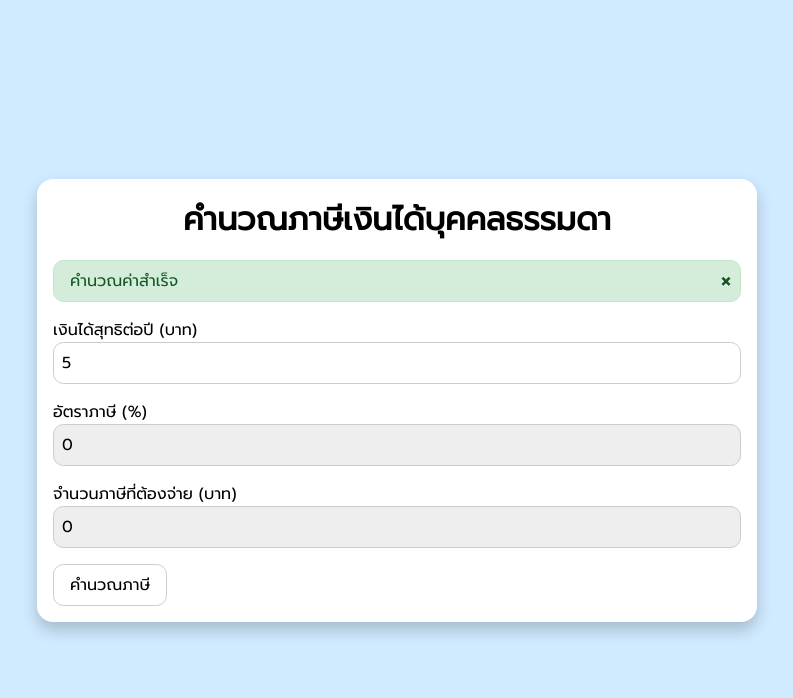
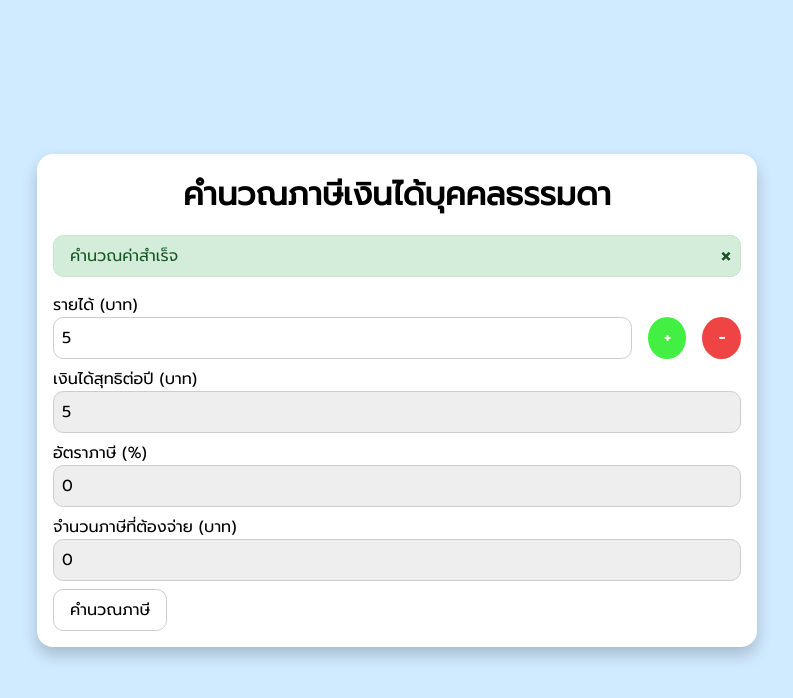
Before and after one commit to jamejunj/Intro-Mobile-Comp, a plain HTML site: page Week02/index.html in a window 1280 px wide. Both pictures are taken after typing "5" into the empty fields and a click on the button "คำนวณภาษี". Shown: the whole page, without its empty margins (243-1036 px from the left). Drawn offline with Linux system fonts and the light colour scheme.

Commit message:
commit using batch

```diff
--- a/Week02/index.html
+++ b/Week02/index.html
@@ -18,9 +18,11 @@
         </button>
     </div>
     <form>
+    <div class="income-container">
+    </div>
     <div class="form-group">
-        <label for="income">เงินได้สุทธิต่อปี (บาท)</label>
-        <input class="form-control" type="number" name="income" id="income">
+        <label for="total-income">เงินได้สุทธิต่อปี (บาท)</label>
+        <input class="form-control" type="number" name="total-income" id="total-income" readonly>
     </div>
     <div class="form-group">
         <label for="tax">อัตราภาษี (%)</label>
--- a/Week02/script.js
+++ b/Week02/script.js
@@ -1,8 +1,60 @@
 const form = document.querySelector('form');
-const income = document.querySelector('input[name=income]');
+const total_income = document.querySelector('input[name=total-income]');
 const rate = document.querySelector('input[name=tax]');
 const output = document.querySelector('input[name=output]');
 const alert_msg = document.querySelector('div.alert-text');
+const container = document.querySelector('.income-container')
+const income = [...document.querySelectorAll('input[name=income]')];
+// next index
+let i = 0;
+
+income.forEach(ic=>{
+    ic.addEventListener('change', calculateTotalIncome);
+})
+
+function template(i){
+    return `<label contenteditable>รายได้ (บาท)</label>
+        <div class="input-group">
+            <input class="form-control" type="number" name="income" id="income">
+            <button type="button" class="btn add-button" onclick="addIncome();">+</button>
+            <button type="button" class="btn remove-button" onclick="removeIncome(${i});">-</button>
+        </div>`
+}
+
+function addIncome(){
+    if ([...container.querySelectorAll('input[name=income]')].length >= 3) return;
+    const div = document.createElement('div')
+    div.className = 'income form-group'
+    div.dataset.index = i;
+    div.innerHTML = template(i);
+    div.querySelector('input[name=income]').addEventListener('change', calculateTotalIncome);
+    container.appendChild(div);
+    i+=1;
+}
+
+function removeIncome(index){
+    if (index){
+        let income = container.querySelector(`div.income[data-index="${index}"]`);
+        income.remove();
+    }
+}
+
+function calculateTotalIncome(){
+    let total = 0;
+    [...container.querySelectorAll('input[name=income]')].forEach(ic=>{
+        let incomeValue = Number(ic.value);
+        if (incomeValue < 0){
+            alert_msg.parentElement.className = 'alert alert-danger';
+            alert_msg.innerText = 'กรุณากรอกข้อมูลให้ถูกต้อง';
+            alert_msg.parentElement.removeAttribute('hidden')
+            ic.classList.add('error');
+            return;
+        }
+        ic.classList.remove('error');
+        total += incomeValue;
+    }),
+    total_income.value = total;
+}
 
 function getTexesRate(income){
     if (income <= 150000){
@@ -33,7 +85,7 @@ function getTexesRate(income){
 
 form.addEventListener('submit', (e)=>{
     e.preventDefault();
-    let incomeValue = Number(income.value);
+    let incomeValue = Number(total_income.value);
     if (incomeValue < 0){
         alert_msg.parentElement.className = 'alert alert-danger';
         alert_msg.innerText = 'กรุณากรอกข้อมูลให้ถูกต้อง';
@@ -48,3 +100,5 @@ form.addEventListener('submit', (e)=>{
     alert_msg.innerText = 'คำนวณค่าสำเร็จ';
     alert_msg.parentElement.removeAttribute('hidden')
 })
+
+addIncome();
--- a/Week02/style.css
+++ b/Week02/style.css
@@ -37,7 +37,7 @@ input, select, textarea, button {
 }
 
 .form-group {
-    margin-bottom: 1rem;
+    margin-bottom: 0.5rem;
 }
 
 .form-control {
@@ -51,6 +51,11 @@ input, select, textarea, button {
 .form-control:focus {
     border: 1px solid rgb(53, 134, 255);
     box-shadow: 0 0 0.1rem 0.1rem rgba(53, 134, 255, 0.25);
+}
+
+.form-control.error {
+    border: 1px solid rgb(255, 53, 53);
+    box-shadow: 0 0 0.1rem 0.1rem rgba(255, 53, 53, 0.25);
 }
 
 .form-control:read-only {
@@ -121,3 +126,42 @@ button.close {
     border: 0;
     -webkit-appearance: none;
 }
+
+a {
+    color:rgb(53, 134, 255);
+    text-decoration: none;
+}
+
+a:hover {
+    text-decoration: underline;
+}
+
+.input-group {
+    display: flex;
+}
+
+.remove-button {
+    border: none;
+    background-color: rgb(239,68,68);
+    color: white;
+    border-radius: 50%;
+    margin-left: 1rem;
+    font-weight: 700;
+}
+
+.remove-button:hover {
+    background-color: #b91c1c;
+}
+
+.add-button {
+    border: none;
+    background-color: rgb(68, 239, 68);
+    color: white;
+    border-radius: 50%;
+    margin-left: 1rem;
+    font-weight: 700;
+}
+
+.add-button:hover {
+    background-color: #1cb93e;
+}
```
